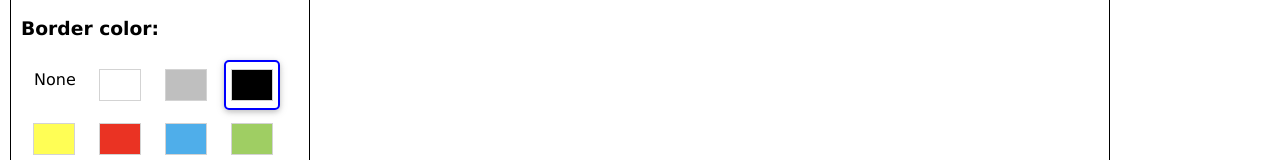
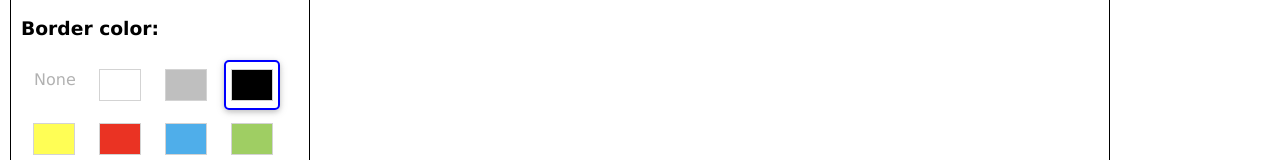
Before and after one commit to lxieyang/05631-hw5-base, a React (Create React App) app: page / in a window 1280 px wide. Shown: the part 133-293 px from the top of the page. Built offline with nearby package versions, Linux system fonts and the light colour scheme.

Commit message:
prevent transparent lines

```diff
--- a/src/App.js
+++ b/src/App.js
@@ -66,7 +66,14 @@ class App extends Component {
           value={{
             currMode,
             setCurrMode: (mode) => {
-              this.setState({ currMode: mode });
+              if (mode === "line") {
+                this.setState({
+                  currMode: mode,
+                  currBorderColor: defaultValues.borderColor,
+                });
+              } else {
+                this.setState({ currMode: mode });
+              }
             },
             currBorderColor,
             setCurrBorderColor: (borderColor) => {
--- a/src/containers/ControlPanel/ControlPanel.js
+++ b/src/containers/ControlPanel/ControlPanel.js
@@ -60,7 +60,7 @@ const Modes = ({ currMode, setCurrMode, currBorderColor, currFillColor }) => {
   );
 };
 
-const ColorPicker = ({ title, currColor, setCurrColor, conflictColor }) => {
+const ColorPicker = ({ title, currColor, setCurrColor, conflictColors }) => {
   return (
     <div className="Control">
       <h3>{title}</h3>
@@ -72,7 +72,12 @@ const ColorPicker = ({ title, currColor, setCurrColor, conflictColor }) => {
               " "
             )}
             onClick={() => {
-              if (!(color === "transparent" && conflictColor === "transparent"))
+              if (
+                !(
+                  color === "transparent" &&
+                  conflictColors.includes("transparent")
+                )
+              )
                 setCurrColor(color);
             }}
           >
@@ -82,11 +87,13 @@ const ColorPicker = ({ title, currColor, setCurrColor, conflictColor }) => {
                 backgroundColor: color,
                 border: color === "transparent" ? "none" : null,
                 opacity:
-                  color === "transparent" && conflictColor === "transparent"
+                  color === "transparent" &&
+                  conflictColors.includes("transparent")
                     ? 0.3
                     : null,
                 cursor:
-                  color === "transparent" && conflictColor === "transparent"
+                  color === "transparent" &&
+                  conflictColors.includes("transparent")
                     ? "not-allowed"
                     : null,
               }}
@@ -101,6 +108,7 @@ const ColorPicker = ({ title, currColor, setCurrColor, conflictColor }) => {
 };
 
 const BorderColor = ({
+  currMode,
   currBorderColor,
   setCurrBorderColor,
   currFillColor,
@@ -110,7 +118,10 @@ const BorderColor = ({
       title={"Border color:"}
       currColor={currBorderColor}
       setCurrColor={setCurrBorderColor}
-      conflictColor={currFillColor}
+      conflictColors={[
+        currFillColor,
+        currMode === "line" ? "transparent" : null,
+      ]}
     />
   );
 };
@@ -121,7 +132,7 @@ const FillColor = ({ currFillColor, setCurrFillColor, currBorderColor }) => {
       title={"Fill color:"}
       currColor={currFillColor}
       setCurrColor={setCurrFillColor}
-      conflictColor={currBorderColor}
+      conflictColors={[currBorderColor]}
     />
   );
 };
@@ -220,6 +231,7 @@ const ControlPanel = () => {
         currFillColor={currFillColor}
       />
       <BorderColor
+        currMode={currMode}
         currBorderColor={currBorderColor}
         setCurrBorderColor={setCurrBorderColor}
         currFillColor={currFillColor}
```
